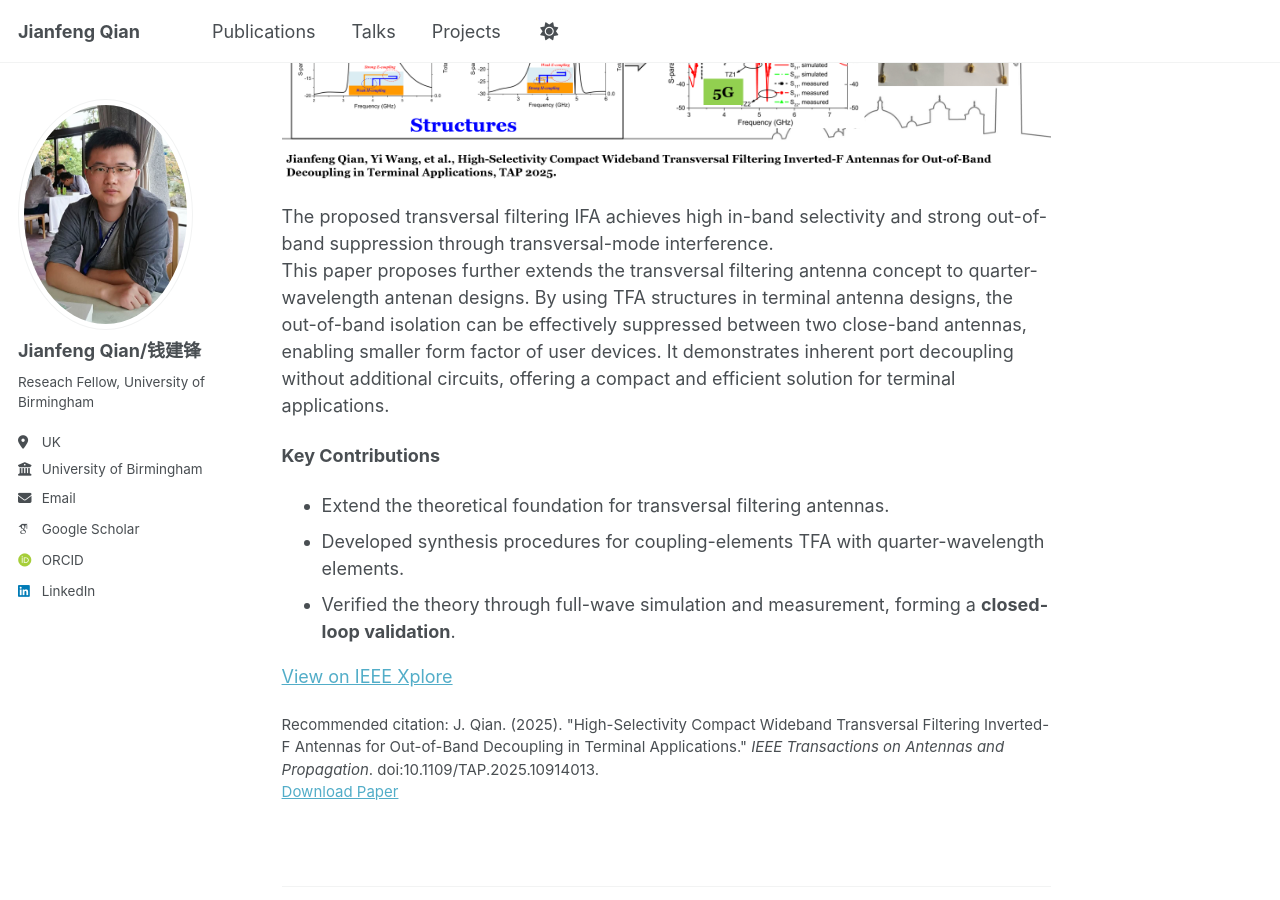
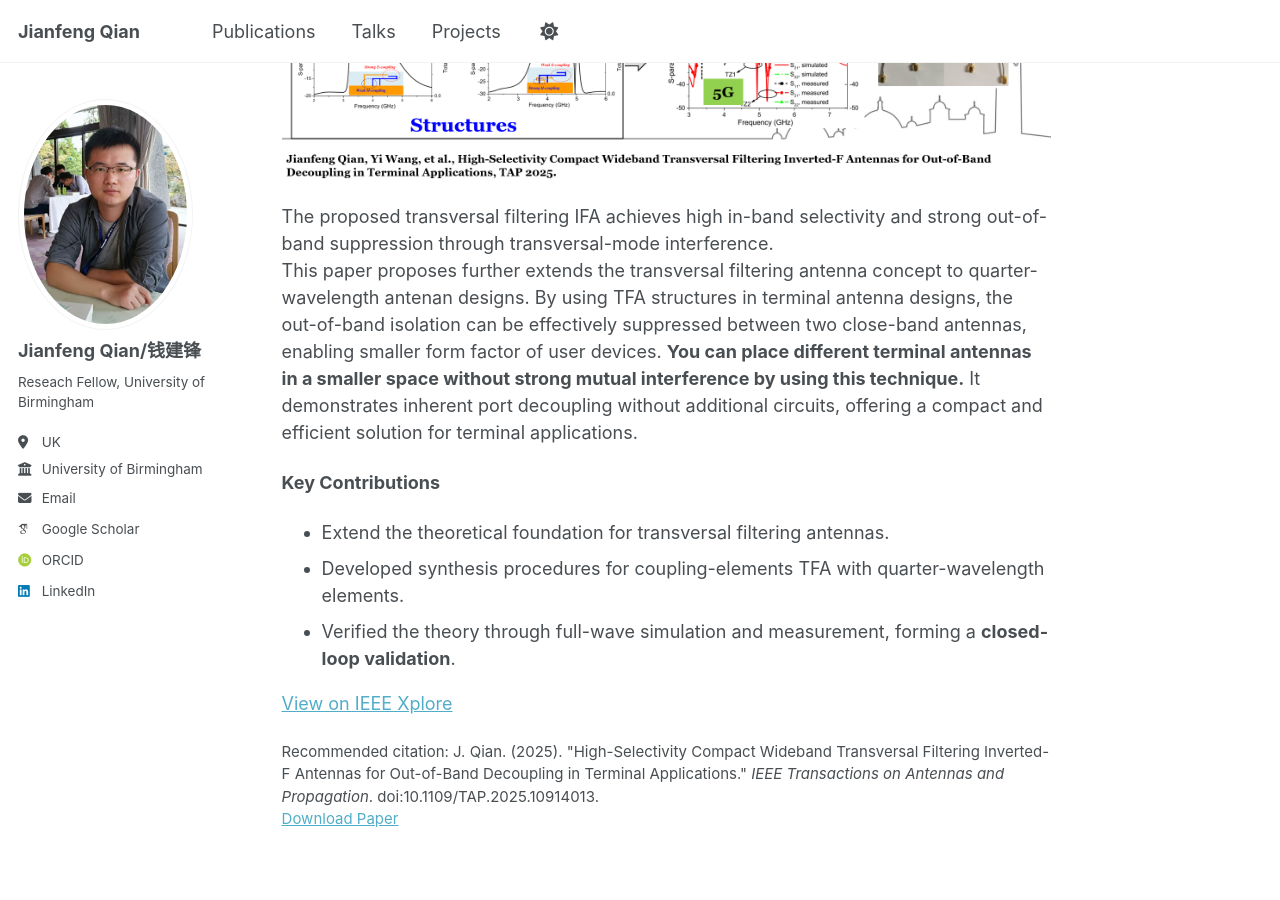
Before and after one commit to eejfqian/eejfqian.github.io, a Jekyll site: the page built from _publications/2025-02-01-high-selectivity-filtering-ifa.md, in a window 1280 px wide and 900 px high, scrolled down 488 px. Built offline with Jekyll 4.4.1, drawn with Linux system fonts in a browser that asks for light colours; some web fonts are replaced; a script that is not in the unit is left out.

Commit message:
Update 2025-02-01-high-selectivity-filtering-ifa.md

```diff
--- a/_publications/2025-02-01-high-selectivity-filtering-ifa.md
+++ b/_publications/2025-02-01-high-selectivity-filtering-ifa.md
@@ -15,6 +15,7 @@ citation: 'J. Qian. (2025). &quot;High-Selectivity Compact Wideband Transversal
 
 The proposed transversal filtering IFA achieves high in-band selectivity and strong out-of-band suppression through transversal-mode interference.
 This paper proposes further extends the transversal filtering antenna concept to quarter-wavelength antenan designs. By using TFA structures in terminal antenna designs, the out-of-band isolation can be effectively suppressed between two close-band antennas, enabling smaller form factor of user devices.
+**You can place different terminal antennas in a smaller space without strong mutual interference by using this technique.**
 It demonstrates inherent port decoupling without additional circuits, offering a compact and efficient solution for terminal applications.
 
 
```
